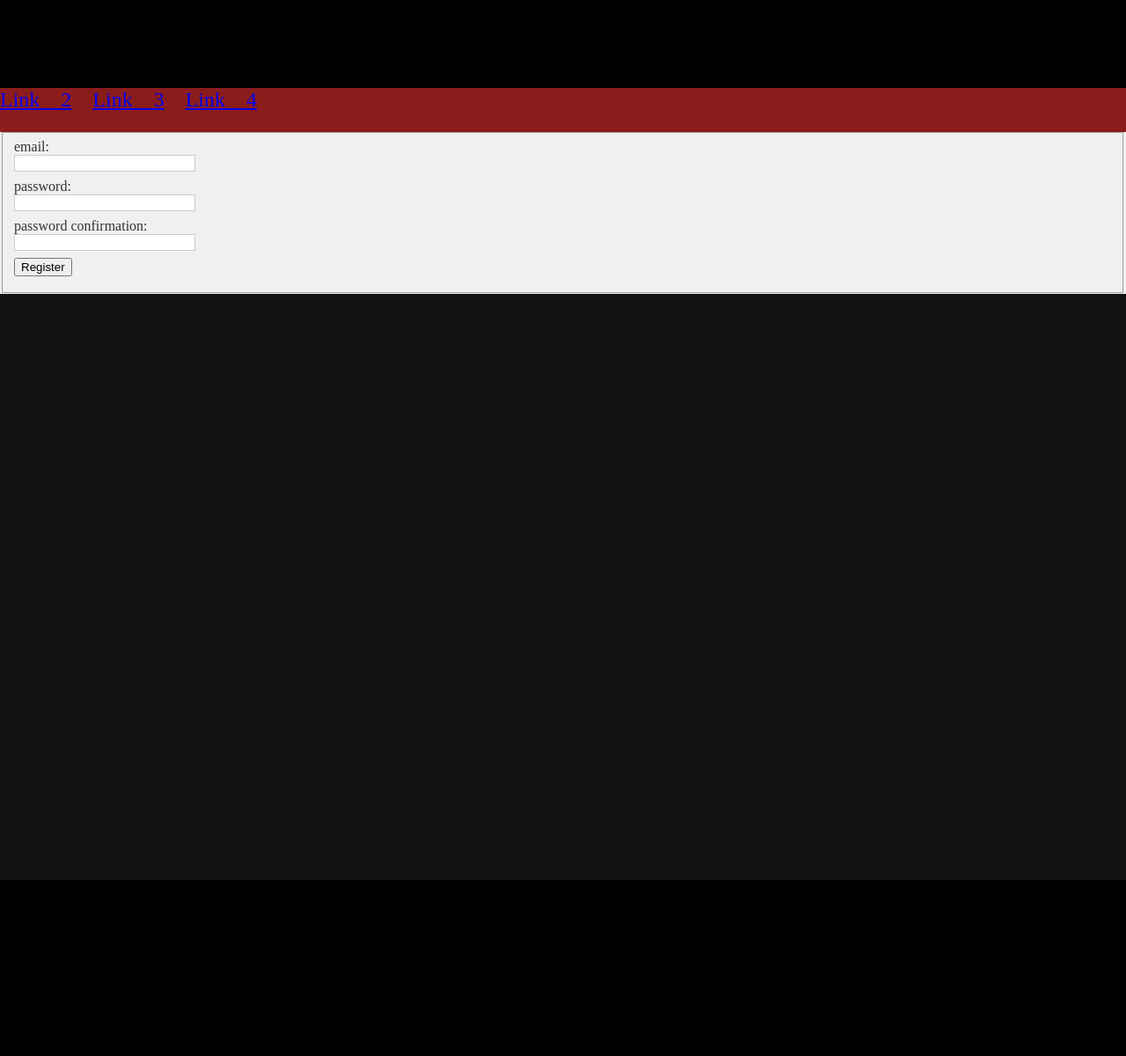
After one commit to JasperVanEck/webDB13MC1, a PHP site: page /login.html in a window 1280 px wide. The commit adds this page. Shown: the whole page at 88% size. Run offline with PHP 8.4, Linux system fonts and the light colour scheme.

Commit message:
added login

```diff
--- /dev/null
+++ b/login.html
@@ -0,0 +1,63 @@
+<?xml version="1.0"?>
+<!DOCTYPE html PUBLIC "-//W3C//DTD XHTML Basic 1.1//EN"
+    "http://www.w3.org/TR/xhtml-basic/xhtml-basic11.dtd">
+<html>
+        <head>
+
+                <title>Sieraden Webshop</title>
+
+                        <link rel="stylesheet" type="text/css" href="style.css">
+
+        </head>
+
+<body>
+
+        <div class="header">
+
+                Header
+
+
+
+
+        </div>
+
+
+        <div class="menu">
+
+
+                                <a href="..." style=>Link 2</a>
+                                <a href="...">Link 3</a>
+                                <a href="...">Link 4</a>
+
+
+
+        </div>
+
+        <div class="main">
+		<form action="#registration_url" method="post" id="registration_form">
+			<fieldset>
+				<label for="register_email">email:</label>
+				<input type="text" name="email" id="register_email" />
+				<label for="register_password">password:</label>
+				<input type="password" name="password" id="register_password" />
+				<label for="register_password_confirmation">password confirmation:</label>
+				<input type="password" name="register_password_confirmation" id="register_password_confirmation" />
+    				<input type="submit" value="Register" />
+  			</fieldset>
+		</form>
+        </div>
+
+        <div class="footer">
+
+                Footer
+
+
+        </div>
+
+
+
+
+
+</body>
+
+</html>
--- a/style.css
+++ b/style.css
@@ -49,3 +49,21 @@ body
 	padding-bottom: 0px;
 
 }
+
+#registration_form {
+  background: #f0f0f0;
+  color: #333;
+}
+#registration_form input[type="text"],
+#registration_form input[type="password"] {
+  border: 1px solid #ccc;
+  width: 200px;
+}
+#registration_form input {
+  display: block;
+  margin-bottom: 8px;
+}
+#registration_form input[type="text"]:focus,
+#registration_form input[type="password"]:focus {
+  background: #F4EDB6;
+}
```
